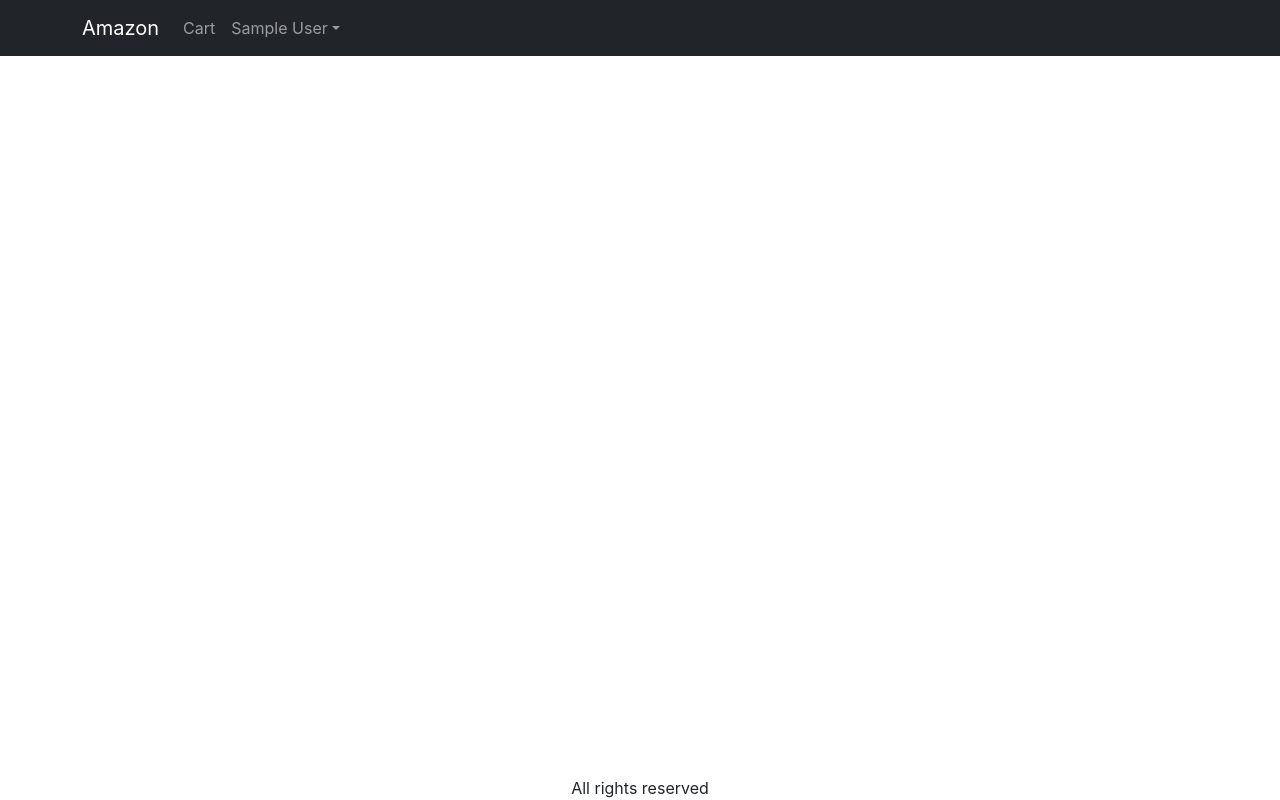
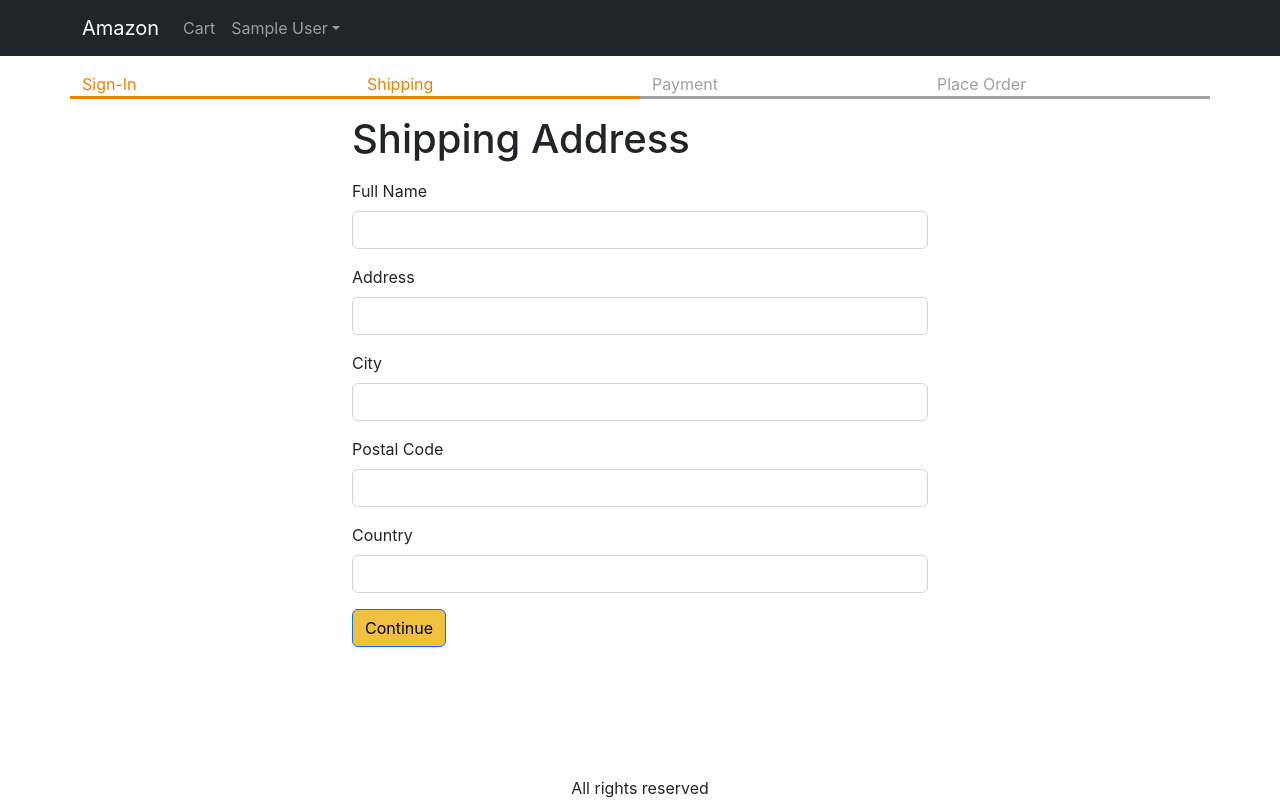
Before and after one commit to sadhikaacharya/ecommerce-site, a React (Create React App) app in the folder frontend/: page /shipping in a window 1280 px wide. Built offline with nearby package versions, Linux system fonts and the light colour scheme; sample sign-in values are in the browser's storage.

Commit message:
Shipping address functionality

```diff
--- a/frontend/src/App.js
+++ b/frontend/src/App.js
@@ -13,6 +13,7 @@
 import { Store } from './Store';
 import {ToastContainer} from 'react-toastify'
 import 'react-toastify/dist/ReactToastify.css'
+import ShippingAddressScreen from './screens/ShippingAddressScreen';
 
 
 function App() {
@@ -22,6 +23,7 @@
   const signoutHandler = () =>{
     ctxDispatch({type:'USER_SIGNOUT'})
     localStorage.removeItem('userInfo')
+    localStorage.removeItem('shippingAddress')
   }
   return (
     <BrowserRouter>
@@ -74,6 +76,7 @@
           <Route path="/product/:slug" element={<ProductScreen/>}/>
           <Route path="/cart" element={<CartScreen/>}/>
           <Route path="/signin" element={<SigninScreen/>}/>
+          <Route path="/shipping" element={<ShippingAddressScreen/>}/>
           <Route path="/" element={<HomeScreen/>}/>
         </Routes>
         </Container>
--- a/frontend/src/Store.js
+++ b/frontend/src/Store.js
@@ -9,6 +9,9 @@
     : null,
 
     cart:{
+        shippingAddress:localStorage.getItem('shippingAddress')
+        ? JSON.parse(localStorage.getItem('shippingAddress'))
+        : {},
         cartItems:localStorage.getItem('cartItems')
         ? JSON.parse(localStorage.getItem('cartItems'))
         : []
@@ -45,7 +48,20 @@
         case 'USER_SIGNOUT':
             return{
                 ...state,
-                userInfo: null
+                userInfo: null,
+                cart: {
+                    cartItems: [],
+                    shippingAddress: {}
+                }
+            }
+
+        case 'SAVE_SHIPPING_ADDRESS':
+            return{
+                ...state,
+                cart:{
+                    ...state.cart,
+                    shippingAddress: action.payload
+                }
             }
 
         default:
--- /dev/null
+++ b/frontend/src/components/CheckoutSteps.js
@@ -0,0 +1,14 @@
+import React from 'react'
+import Col from 'react-bootstrap/esm/Col'
+import Row from 'react-bootstrap/esm/Row'
+
+export default function CheckoutSteps(props) {
+  return (
+    <Row className = "checkout-steps">
+        <Col className={props.step1 ? 'active' : ''}> Sign-In</Col>
+        <Col className={props.step2 ? 'active' : ''}> Shipping</Col>
+        <Col className={props.step3 ? 'active' : ''}> Payment</Col>
+        <Col className={props.step4 ? 'active' : ''}> Place Order</Col>
+    </Row>
+  )
+}
--- a/frontend/src/index.css
+++ b/frontend/src/index.css
@@ -45,3 +45,13 @@
 .small-container{
   max-width: 600px;
 }
+
+.checkout-steps > div{
+  border-bottom: 0.2rem solid #a0a0a0;
+  color: #a0a0a0;
+}
+
+.checkout-steps > div.active{
+  border-bottom: 0.2rem solid #f08000;
+  color: #f08000;
+}
--- /dev/null
+++ b/frontend/src/screens/ShippingAddressScreen.js
@@ -0,0 +1,110 @@
+import React, { useContext, useEffect, useState } from 'react'
+import { Helmet } from 'react-helmet-async'
+import Form from 'react-bootstrap/Form'
+import Button from 'react-bootstrap/esm/Button'
+import { useNavigate } from 'react-router-dom'
+import { Store } from '../Store'
+import CheckoutSteps from '../components/CheckoutSteps'
+
+export default function ShippingAddressScreen() {
+
+    const navigate = useNavigate()
+    const{state, dispatch: ctxDispatch} = useContext(Store)
+    const{
+        userInfo,
+        cart:{shippingAddress},
+    } = state
+    const [fullName, setFullName] = useState(shippingAddress.fullName || '')
+    const [address, setAddress] = useState(shippingAddress.address || '')
+    const [city, setCity] = useState(shippingAddress.city || '')
+    const [postalCode, setPostalCode] = useState(shippingAddress.postalCode || '')
+    useEffect(() =>{
+        if(!userInfo){
+            navigate('/signin?redirect=/shipping')
+        }
+    }, [userInfo, navigate])
+    const [country, setCountry] = useState(shippingAddress.country || '')
+    const submitHandler = (e) => {
+        e.preventDefault()
+        ctxDispatch({
+            type: 'SAVE_SHIPPING_ADDRESS',
+            payload:{
+                fullName,
+                address,
+                city,
+                postalCode,
+                country,
+            }
+        })
+        localStorage.setItem(
+            'shippingAddress',
+            JSON.stringify({
+                fullName,
+                address,
+                city,
+                postalCode,
+                country,
+            })
+        )
+        navigate('/payment')
+    }
+  return (
+    <div>
+      <Helmet>
+          <title> Shipping Address</title>
+      </Helmet>
+      <CheckoutSteps step1 step2></CheckoutSteps>
+      <div className='container small-container'>
+          <h1 className="my-3"> Shipping Address</h1>
+      <Form onSubmit={submitHandler}>
+      <Form.Group className="mb-3" controlId="fullName">
+          <Form.Label> Full Name</Form.Label>
+          <Form.Control
+          value={fullName}
+          onChange={(e) => setFullName(e.target.value)}
+          required
+          />
+      </Form.Group>
+      <Form.Group className="mb-3" controlId="address">
+          <Form.Label> Address</Form.Label>
+          <Form.Control
+          value={address}
+          onChange={(e) => setAddress(e.target.value)}
+          required
+          />
+      </Form.Group>
+      <Form.Group className="mb-3" controlId="city">
+          <Form.Label> City</Form.Label>
+          <Form.Control
+          value={city}
+          onChange={(e) => setCity(e.target.value)}
+          required
+          />
+      </Form.Group>
+      <Form.Group className="mb-3" controlId="postalCode">
+          <Form.Label> Postal Code</Form.Label>
+          <Form.Control
+          value={postalCode}
+          onChange={(e) => setPostalCode(e.target.value)}
+          required
+          />
+      </Form.Group>
+      <Form.Group className="mb-3" controlId="country">
+          <Form.Label> Country</Form.Label>
+          <Form.Control
+          value={country}
+          onChange={(e) => setCountry(e.target.value)}
+          required
+          />
+      </Form.Group>
+      <div className="mb-3">
+          <Button variant="primary" type="submit">
+              Continue
+          </Button>
+      </div>
+      </Form>
+      </div>
+
+    </div>
+  )
+}
```
